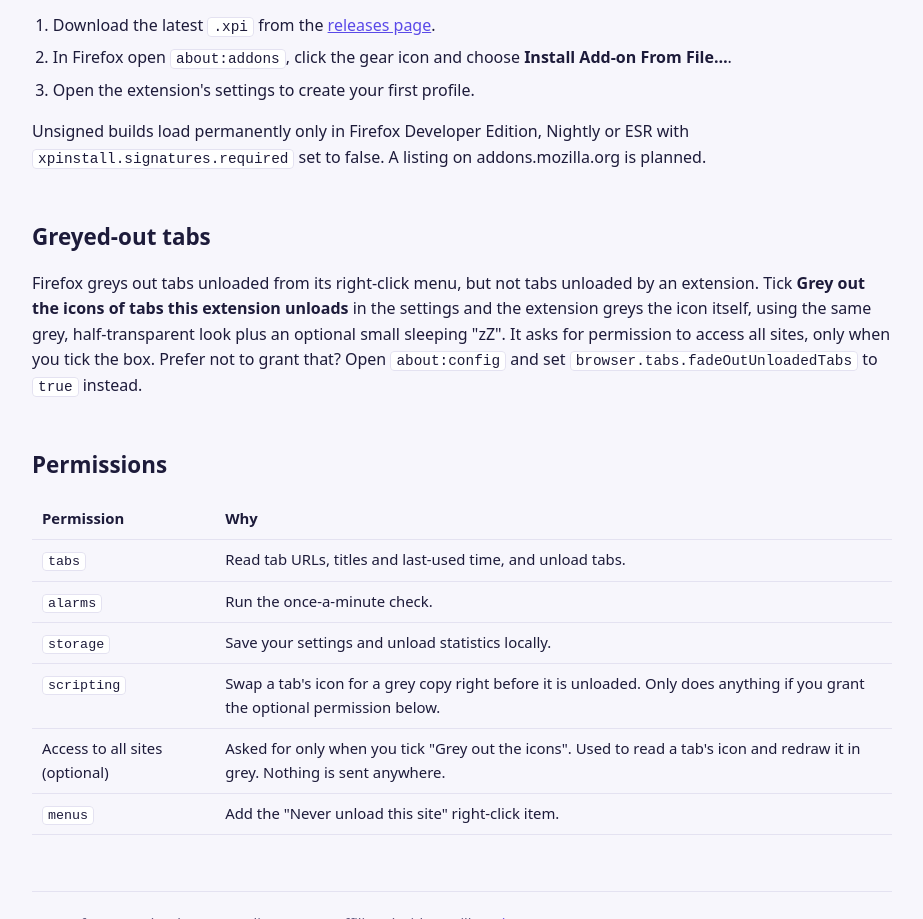
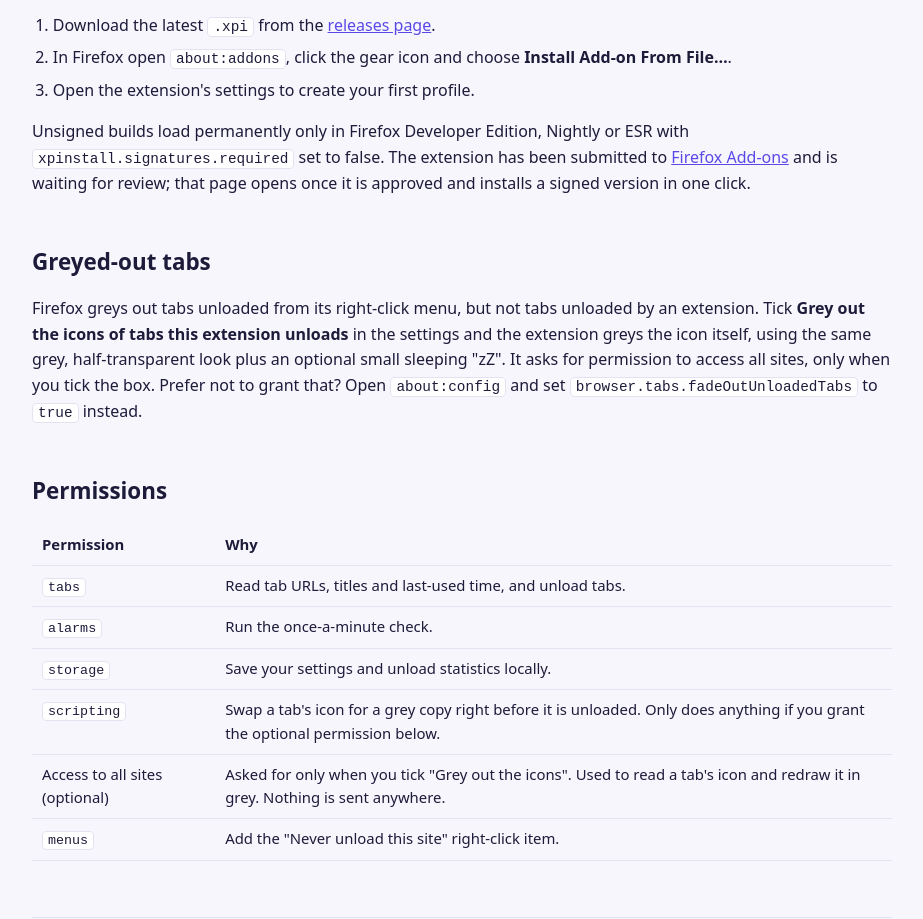
Before and after one commit to halilkhrmn/magic-tab-unloader-firefox, a browser extension: page docs/index.html in a window 1280 px wide. Shown: the part 1014-1933 px from the top of the page, without its empty margins (178-1101 px from the left). Drawn offline with Linux system fonts and the light colour scheme.

Commit message:
Link the Firefox Add-ons page from the README and the landing page
The extension is waiting for review, so both say the page opens once it is approved.

```diff
--- a/docs/index.html
+++ b/docs/index.html
@@ -62,7 +62,7 @@
   <li>In Firefox open <code>about:addons</code>, click the gear icon and choose <strong>Install Add-on From File…</strong>.</li>
   <li>Open the extension's settings to create your first profile.</li>
 </ol>
-<p>Unsigned builds load permanently only in Firefox Developer Edition, Nightly or ESR with <code>xpinstall.signatures.required</code> set to false. A listing on addons.mozilla.org is planned.</p>
+<p>Unsigned builds load permanently only in Firefox Developer Edition, Nightly or ESR with <code>xpinstall.signatures.required</code> set to false. The extension has been submitted to <a href="https://addons.mozilla.org/en-US/firefox/addon/magic-tab-unloader/">Firefox Add-ons</a> and is waiting for review; that page opens once it is approved and installs a signed version in one click.</p>
 
 <h2>Greyed-out tabs</h2>
 <p>Firefox greys out tabs unloaded from its right-click menu, but not tabs unloaded by an extension. Tick <strong>Grey out the icons of tabs this extension unloads</strong> in the settings and the extension greys the icon itself, using the same grey, half-transparent look plus an optional small sleeping "zZ". It asks for permission to access all sites, only when you tick the box. Prefer not to grant that? Open <code>about:config</code> and set <code>browser.tabs.fadeOutUnloadedTabs</code> to <code>true</code> instead.</p>
```
Also changed, not shown: README.md.
